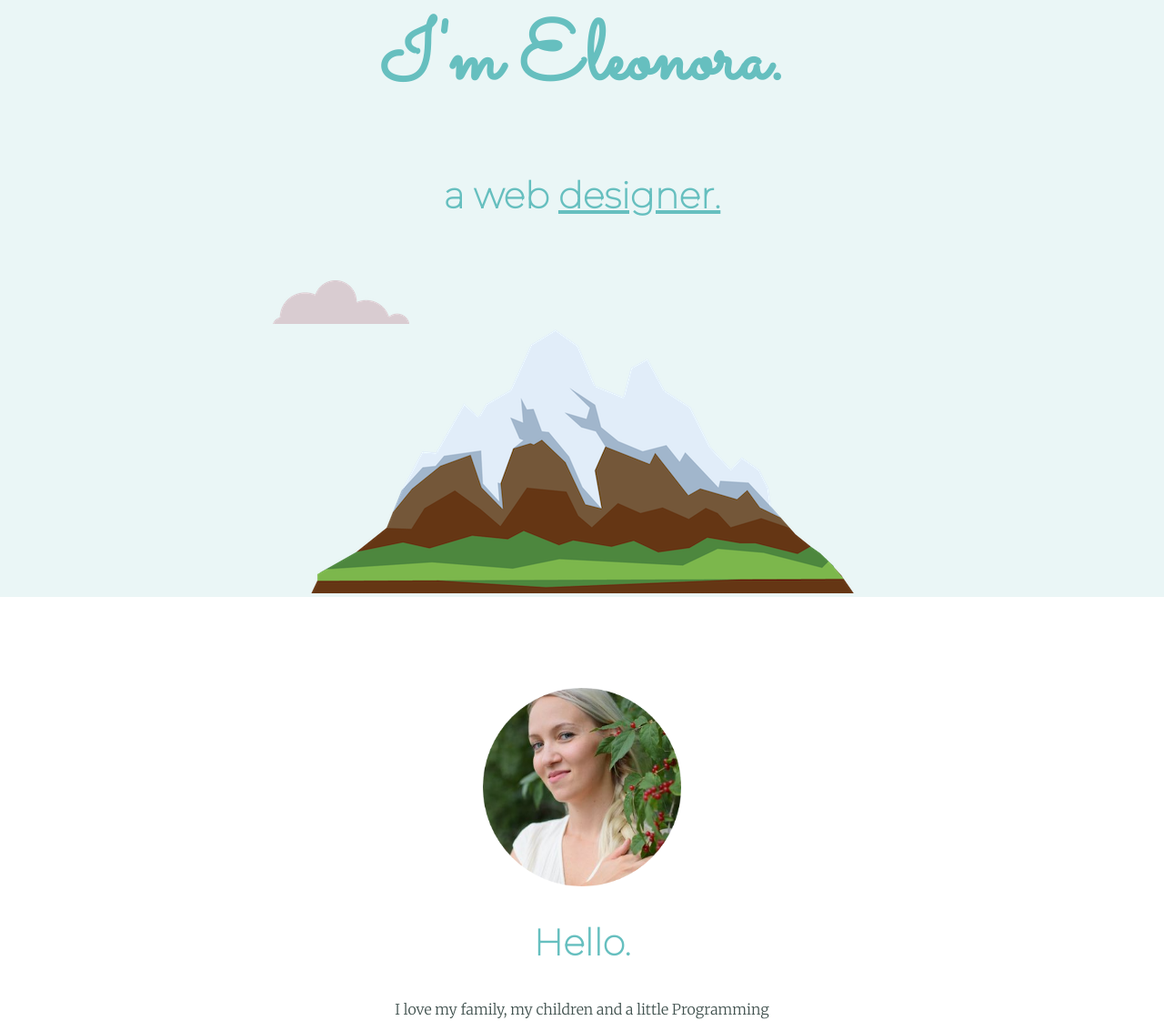
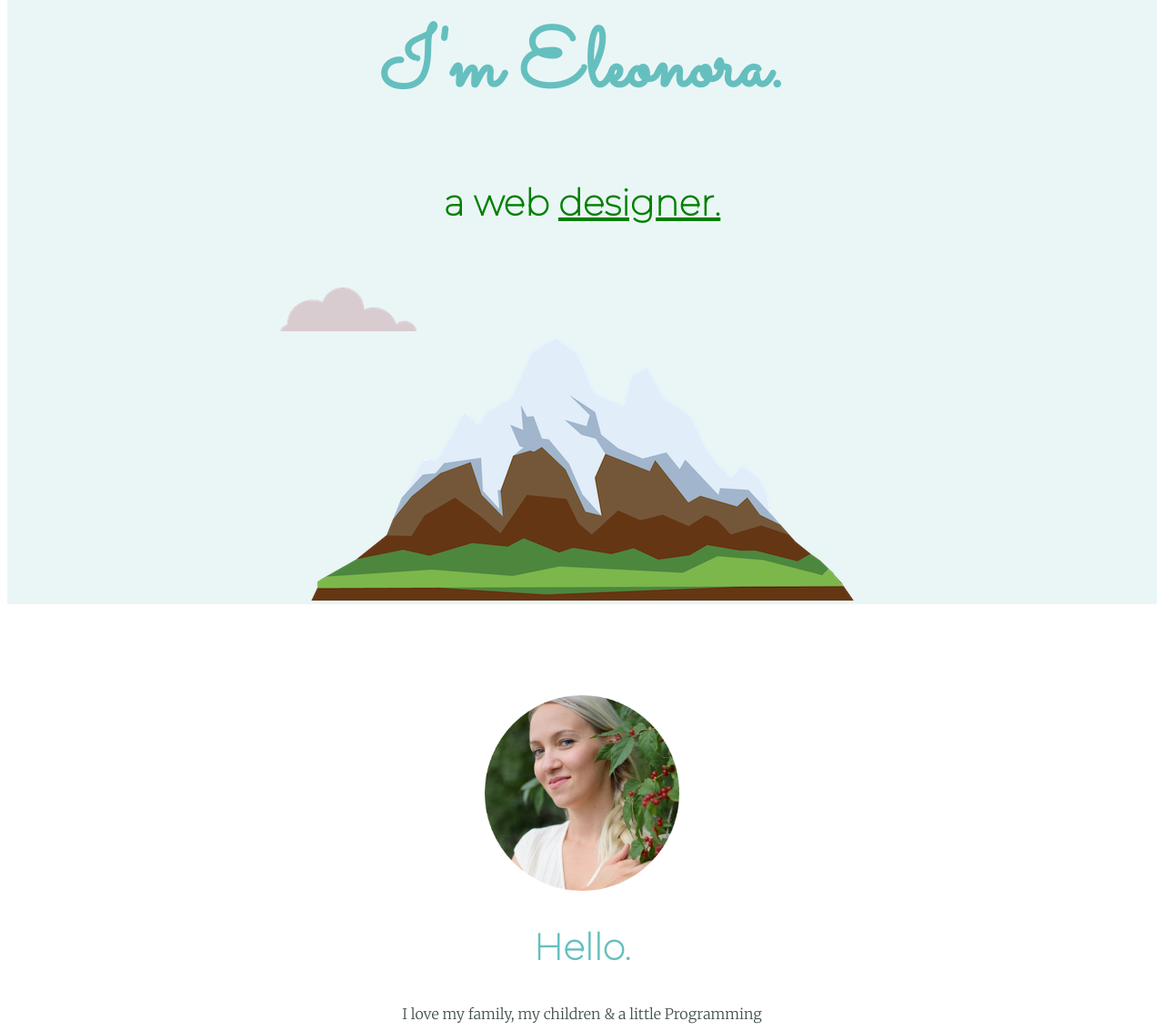
Before and after one commit to LC101-September-2021/assignment-4-html-me-something-esalavatovna, a website: page index.html in a window 1280 px wide. Shown: the part 147-1280 px from the top of the page at 91% size. Drawn offline with Linux system fonts and the light colour scheme.

Commit message:
after css changes

```diff
--- a/index.html
+++ b/index.html
@@ -15,9 +15,10 @@
   <!-- Section 1 -->
   <div class="top-container">
     <img class="top-cloud" src="images/cloud.png" alt="cloud-img">
-    <header>
+
+    <header id="mainHeading">
     <h1>I'm Eleonora.</h1>
-    <h2><p>a web <span class="pro">designer.</span></p></h2>
+    <h2><p id="testP" class="funParagraph">a web <span class="pro">designer.</span></p></h2>
     <img class="bottom-cloud" src="images/cloud.png" alt="cloud-img">
     <img src="images/mountain.png" alt="mountain-img">
   </header>
@@ -26,10 +27,10 @@
   <!-- Section 2 -->
   <div class="middle-container">
    <div class="profile">
-     <img class="myimage" src="images/iam.png" alt="my-photo">
+     <img id="myimage" src="images/iam.png" alt="my-photo">
      <main>
      <h2>Hello.</h2>
-     <p class="intro">I love my family, my children and a little Programming</p>
+     <p class="intro">I love my family, my children &amp; a little Programming</p>
     </main>
    </div>
    <!-- End of Section 2 -->
--- a/styles.css
+++ b/styles.css
@@ -1,5 +1,6 @@
 body {
-  margin: 0;
+  margin: 8px;
+  display: block;
   text-align: center;
   font-family: "Merriweather", serif;
   color: #40514e;
@@ -46,7 +47,13 @@ hr {
   height: 0px;
   width: 5%;
 }
+#mainHeading {
+  color: red;
+}
 
+.funParagraph {
+  color: green;
+}
 .top-container {
   background-color: #eaf6f6;
   position: relative;
@@ -57,7 +64,7 @@ hr {
   background-color: white;
   padding: 100px 0;
 }
-.myimage {
+#myimage {
   width: 17%;
 }
 
```
